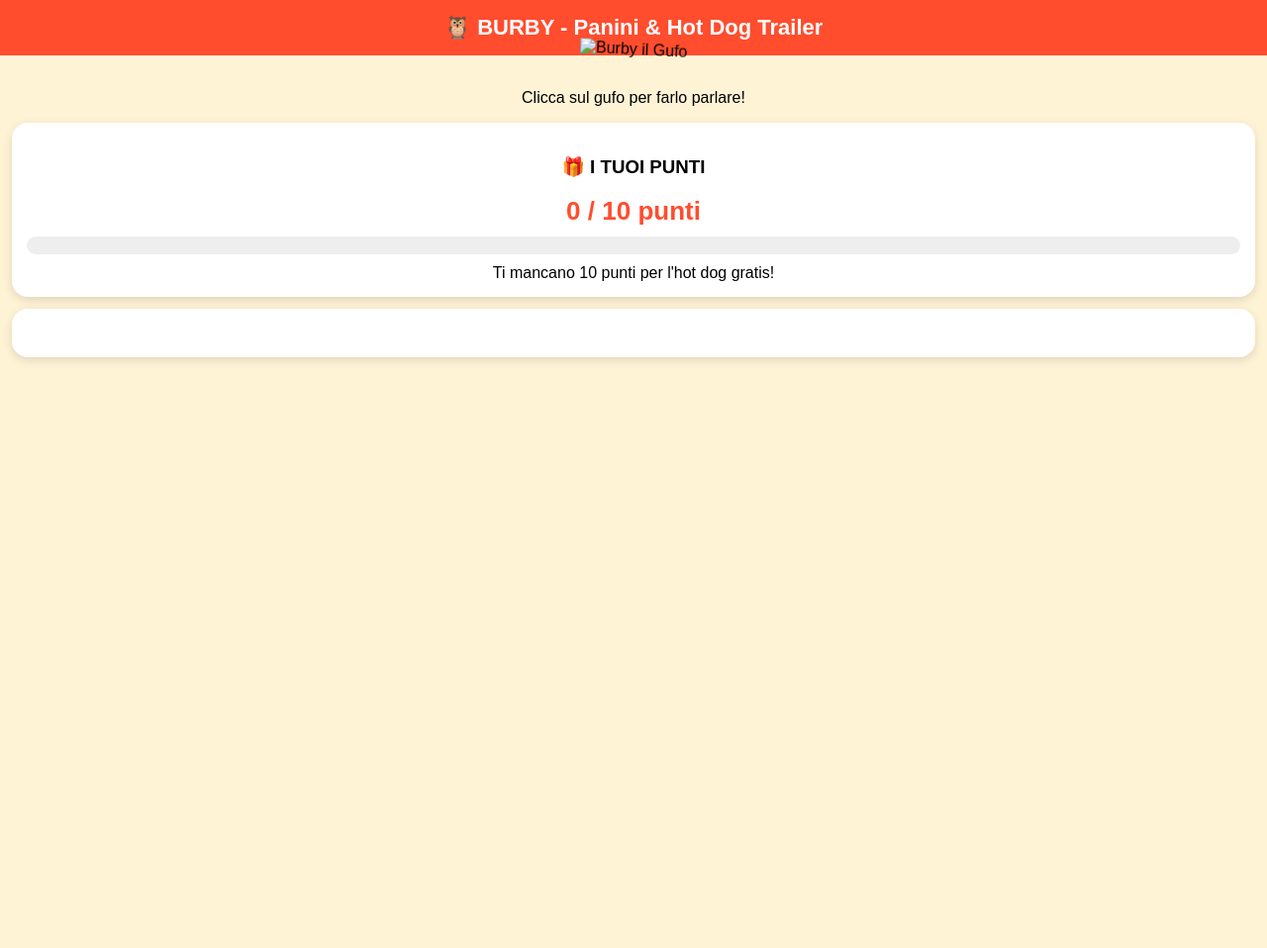
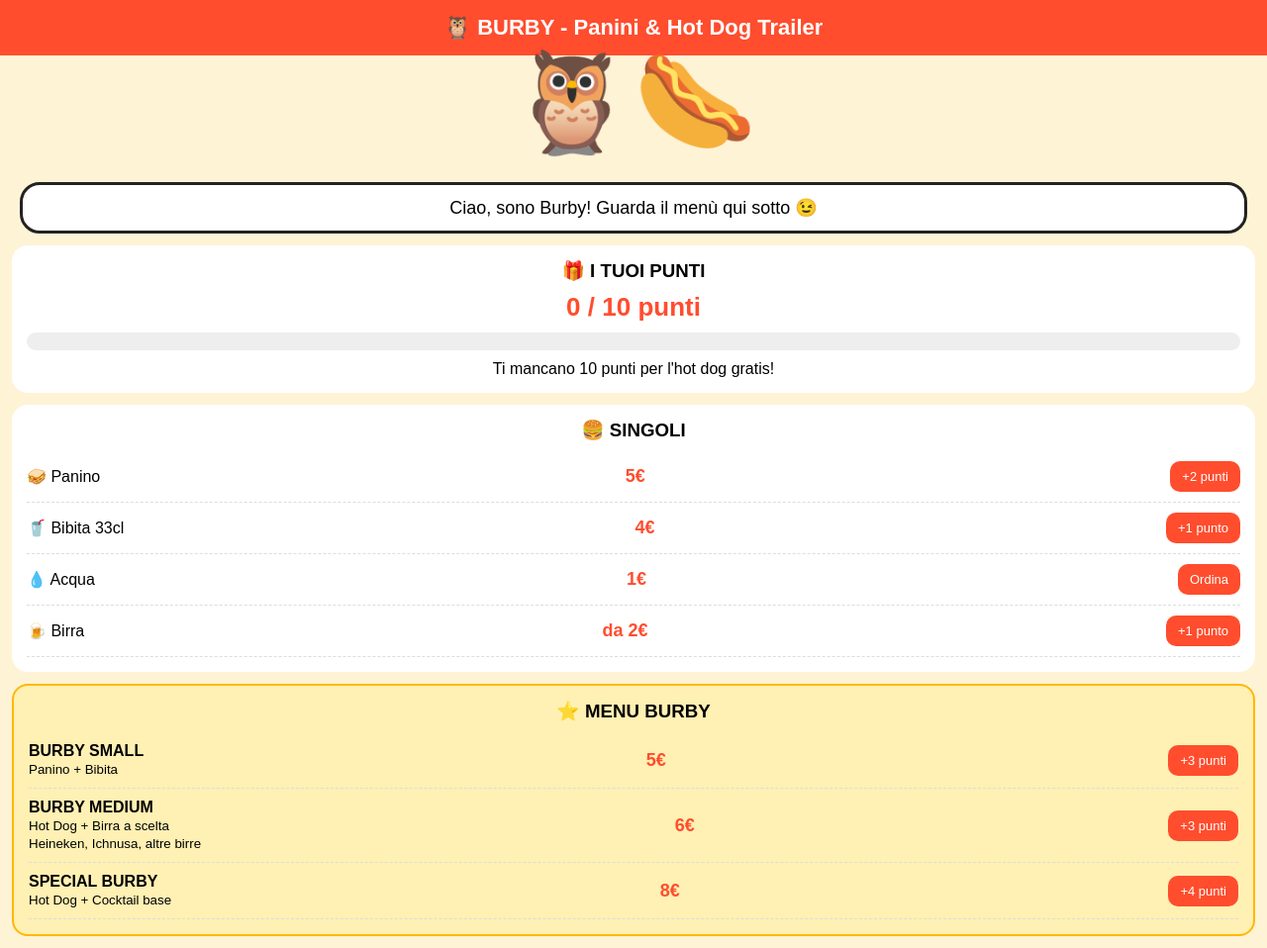
Before and after one commit to eliadegiorgi61-alt/burby-app.html, a plain HTML site: page index.html in a window 1280 px wide. Shown: the whole page at 99% size. Before the commit the page ends 800 px from the top, so only its background shows below. Drawn offline with Linux system fonts and the light colour scheme.

Commit message:
Update index.html

```diff
--- a/index.html
+++ b/index.html
@@ -7,27 +7,24 @@
 <style>
 body{margin:0;font-family:Arial;background:#FFF3D6;text-align:center}
 .header{background:#FF4D2E;color:white;padding:15px;font-size:22px;font-weight:bold}
-  .burby-img{width:180px;animation:salta 1s infinite alternate;cursor:pointer}
-  @keyframes salta{from{transform:translateY(0) rotate(-3deg)}to{transform:translateY(-15px) rotate(3deg)}}
-  .fumetto{background:white;border:3px solid #222;border-radius:20px;padding:12px;margin:10px 20px;font-size:18px;display:none}
-  .card{background:white;margin:12px;border-radius:16px;padding:15px;box-shadow:0 3px 10px #00000020;text-align:left}
-  .card h3{text-align:center}
-  .riga{display:flex;justify-content:space-between;align-items:center;padding:8px 0;border-bottom:1px dashed #ddd}
-  .prezzo{font-weight:bold;color:#FF4D2E;font-size:18px}
-  button{background:#FF4D2E;color:white;border:none;padding:8px 14px;border-radius:10px;font-size:14px}
+.mascotte{font-size:100px;animation:salta 1s infinite alternate}
+@keyframes salta{from{transform:translateY(0)}to{transform:translateY(-12px)}}
+.fumetto{background:white;border:3px solid #222;border-radius:20px;padding:12px;margin:10px 20px;font-size:18px}
+.card{background:white;margin:12px;border-radius:16px;padding:15px;text-align:left}
+.card h3{text-align:center;margin:0 0 10px 0}
+.riga{display:flex;justify-content:space-between;align-items:center;padding:10px 0;border-bottom:1px dashed #ddd}
+.prezzo{font-weight:bold;color:#FF4D2E;font-size:18px;white-space:nowrap;margin:0 8px}
+button{background:#FF4D2E;color:white;border:none;padding:8px 12px;border-radius:10px;font-size:13px;white-space:nowrap}
 .punti{font-size:26px;font-weight:bold;color:#FF4D2E;text-align:center}
 .barra{height:18px;background:#eee;border-radius:10px;overflow:hidden;margin:10px 0}
-  .progresso{height:100%;width:0%;background:#FFB800;transition:0.5s}
-  .badge{background:#FFB800;padding:3px 8px;border-radius:20px;font-size:12px;font-weight:bold}
-  .menu-speciale{background:#FFF0B3;border:2px solid #FFB800}
+.progresso{height:100%;width:0%;background:#FFB800}
+.speciale{background:#FFF0B3;border:2px solid #FFB800}
 </style>
 </head>
 <body>
 <div class="header">🦉 BURBY - Panini & Hot Dog Trailer</div>
-
-  <img src="burby.png" class="burby-img" onclick="parla()" alt="Burby il Gufo">
-  <div id="fumetto" class="fumetto">Ciao, sono Burby! Guarda il menù e scegli il tuo preferito 😉</div>
-  <p>Clicca sul gufo per farlo parlare!</p>
+<div class="mascotte">🦉🌭</div>
+<div class="fumetto">Ciao, sono Burby! Guarda il menù qui sotto 😉</div>
 
 <div class="card">
 <h3>🎁 I TUOI PUNTI</h3>
@@ -37,4 +34,29 @@
 </div>
 
 <div class="card">
-    <h3>
+<h3>🍔 SINGOLI</h3>
+<div class="riga"><span>🥪 Panino</span><span class="prezzo">5€</span><button onclick="aggiungi(2)">+2 punti</button></div>
+<div class="riga"><span>🥤 Bibita 33cl</span><span class="prezzo">4€</span><button onclick="aggiungi(1)">+1 punto</button></div>
+<div class="riga"><span>💧 Acqua</span><span class="prezzo">1€</span><button onclick="aggiungi(0)">Ordina</button></div>
+<div class="riga"><span>🍺 Birra</span><span class="prezzo">da 2€</span><button onclick="aggiungi(1)">+1 punto</button></div>
+</div>
+
+<div class="card speciale">
+<h3>⭐ MENU BURBY</h3>
+<div class="riga"><span><b>BURBY SMALL</b><br><small>Panino + Bibita</small></span><span class="prezzo">5€</span><button onclick="aggiungi(3)">+3 punti</button></div>
+<div class="riga"><span><b>BURBY MEDIUM</b><br><small>Hot Dog + Birra a scelta<br>Heineken, Ichnusa, altre birre</small></span><span class="prezzo">6€</span><button onclick="aggiungi(3)">+3 punti</button></div>
+<div class="riga"><span><b>SPECIAL BURBY</b><br><small>Hot Dog + Cocktail base</small></span><span class="prezzo">8€</span><button onclick="aggiungi(4)">+4 punti</button></div>
+</div>
+
+<script>
+let punti=0;
+function aggiungi(p){
+punti+=p;
+document.getElementById('punti').innerText=punti;
+document.getElementById('barra').style.width=Math.min(punti*10,100)+'%';
+if(punti>=10){document.getElementById('premio').innerText='🎉 HAI VINTO UN HOT DOG GRATIS! Mostra questa schermata!';}
+else{document.getElementById('premio').innerText='Ti mancano '+(10-punti)+' punti per l\'hot dog gratis!';}
+}
+</script>
+</body>
+</html>
```
Lines whose indentation alone changed are shown as unchanged.
